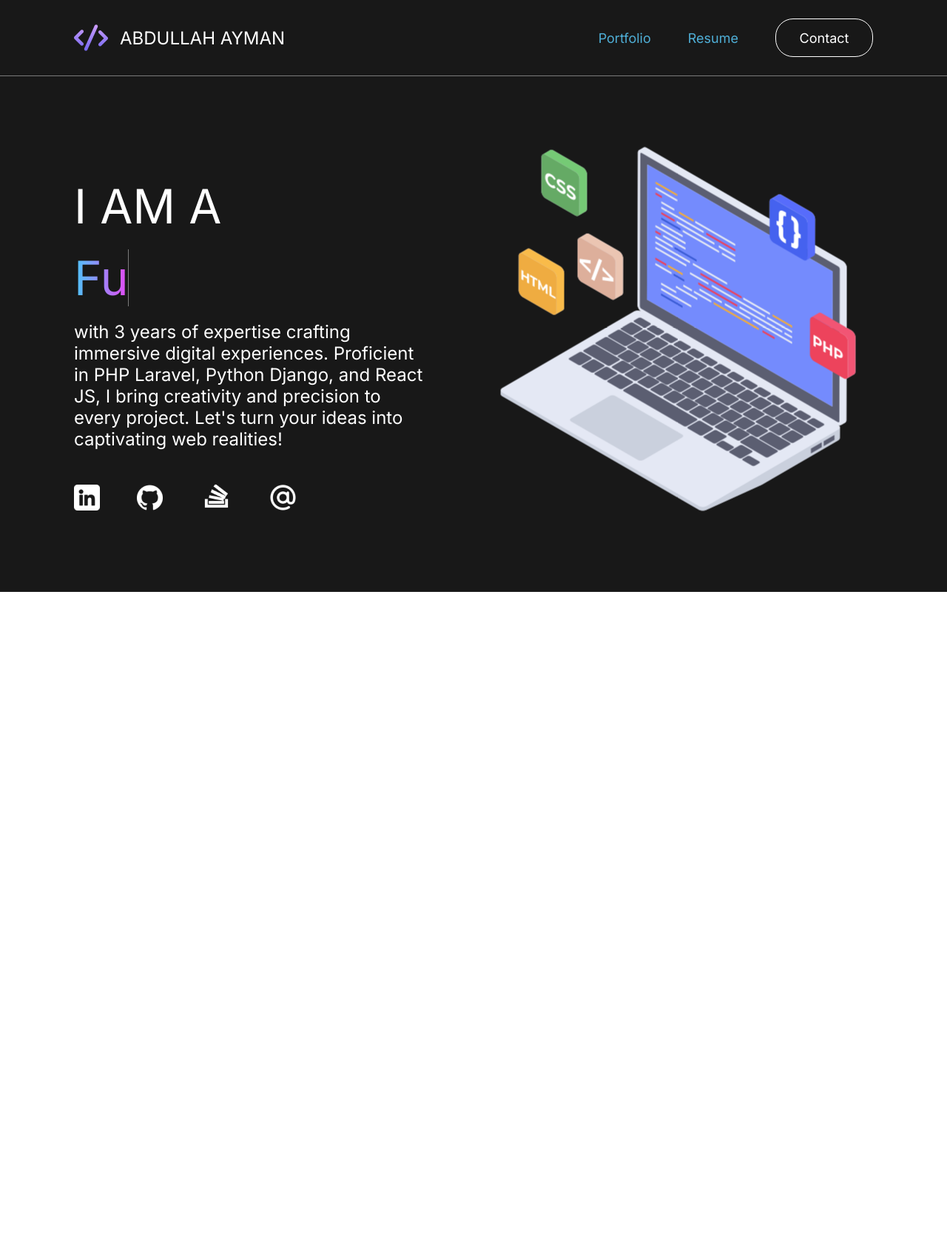
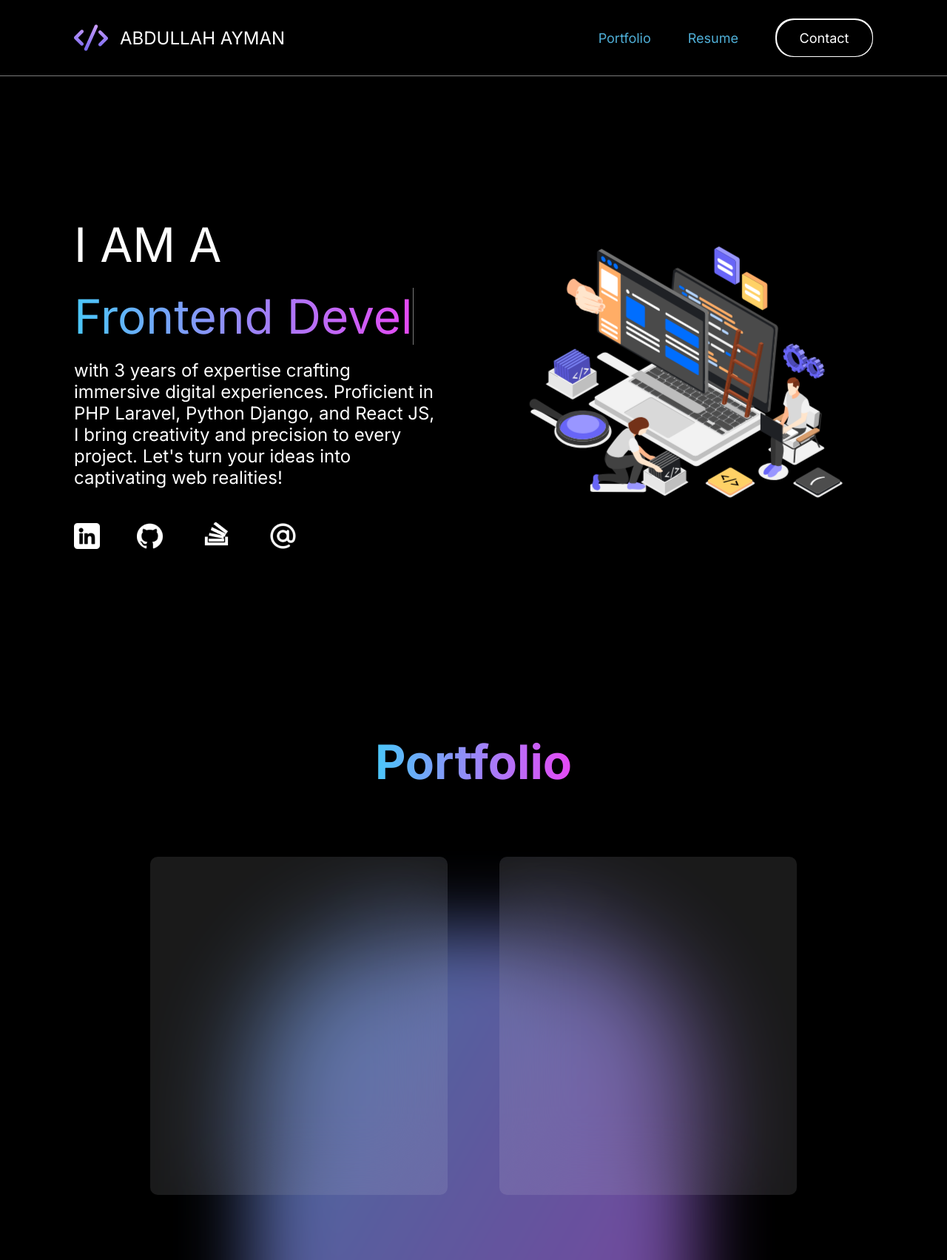
Before and after one commit to AbdullahAymanMSRE/portfolio, a React (Create React App) app: page / in a window 1280 px wide. Shown: the whole page at 74% size. Before the commit the page ends 800 px from the top, so only its background shows below. Built offline with nearby package versions, Linux system fonts and the light colour scheme.

Commit message:
init portfolio page and animation for contact on hover button

```diff
--- a/package.json
+++ b/package.json
@@ -11,6 +11,7 @@
     "react-router": "^6.21.1",
     "react-router-dom": "^6.21.1",
     "react-scripts": "5.0.1",
+    "react-scroll": "^1.9.0",
     "sass": "^1.69.7",
     "web-vitals": "^2.1.4"
   },
--- a/src/App.scss
+++ b/src/App.scss
@@ -6,6 +6,9 @@
   box-sizing: border-box;
   font-family: "Inter", sans-serif;
 }
+html {
+  scroll-behavior: smooth;
+}
 a {
   text-decoration: none;
 }
--- /dev/null
+++ b/src/components/MainPage.jsx
@@ -0,0 +1,105 @@
+import { ReactComponent as BannerSvg } from "../assets/svg/banner.svg";
+import { useEffect, useState } from "react";
+import { Link } from "react-router-dom";
+import linkedinImg from "../assets/linkedin.png";
+import githubImg from "../assets/github.png";
+import stackoverflowImg from "../assets/stackoverflow.png";
+import atImg from "../assets/at.png";
+
+export default function MainPage() {
+  const words = [
+    "Backend Developer",
+    "Frontend Developer",
+    "Javascript Developer",
+    "React Developer",
+    "Fullstack Developer",
+  ];
+
+  const [title, setTitle] = useState("");
+  const [writing, setWriting] = useState(true);
+  const [index, setIndex] = useState(0);
+  useEffect(() => {
+    const write = async () => {
+      await writeAndDeleteWord(words[index]);
+      setIndex((i) => (i + 1 === words.length ? 0 : i + 1));
+    };
+    write();
+  }, [index]);
+
+  const writeAndDeleteWord = async (word) => {
+    return new Promise((resolve) => {
+      const writeAndDelete = (text) => {
+        setTimeout(() => {
+          setWriting((writing) => {
+            if (writing) {
+              if (text.length < word.length) {
+                const newTxt = text + word[text.length];
+                setTitle(newTxt);
+                writeAndDelete(newTxt);
+                return writing;
+              } else {
+                const newTxt = text.slice(0, text.length - 1);
+                setTitle(newTxt);
+                writeAndDelete(newTxt);
+                return false;
+              }
+            } else {
+              if (text.length > 0) {
+                const newTxt = text.slice(0, text.length - 1);
+                setTitle(newTxt);
+                writeAndDelete(newTxt);
+                return writing;
+              } else {
+                resolve();
+                return true;
+              }
+            }
+          });
+        }, 100);
+      };
+      writeAndDelete("");
+    });
+  };
+  return (
+    <div className="main page">
+      <section className="right">
+        <BannerSvg />
+      </section>
+      <section className="left">
+        <span className="i-am-a">i am a</span>
+        <span className="title">{title}</span>
+        <p className="description">
+          with 3 years of expertise crafting immersive digital experiences.
+          Proficient in PHP Laravel, Python Django, and React JS, I bring
+          creativity and precision to every project. Let's turn your ideas into
+          captivating web realities!
+        </p>
+        <ul className="social-list">
+          <li>
+            <Link
+              to="https://www.linkedin.com/in/abdullah-
+ayman-2798a91ab/"
+            >
+              <img src={linkedinImg} alt="linkedin logo" />
+            </Link>
+          </li>
+          <li>
+            <Link to="https://github.com/AbdullahAymanMSRE">
+              <img src={githubImg} alt="github logo" />
+            </Link>
+          </li>
+          <li className="stackoverflow">
+            <Link to="https://stackoverflow.com/users/22522913/abdullah-ayman">
+              <img src={stackoverflowImg} alt="stackoverflow logo" />
+            </Link>
+          </li>
+          <li>
+            <Link to="mailto:abdullahaymanmsre@gmail.com">
+              <img src={atImg} alt="email logo" />
+            </Link>
+          </li>
+        </ul>
+      </section>
+    </div>
+  );
+}
--- a/src/components/Nav.jsx
+++ b/src/components/Nav.jsx
@@ -1,7 +1,8 @@
 import { Link } from "react-router-dom";
 import logoImg from "../assets/logo.png";
+import { Link as ScrollLink } from "react-scroll";
 
-export default function Nav() {
+export default function Nav({ portfolioScroll }) {
   return (
     <nav className="nav-component">
       <div className="logo">
@@ -10,7 +11,7 @@ export default function Nav() {
       </div>
       <ul className="links-list">
         <li>
-          <Link to="">Portfolio</Link>
+          <button onClick={portfolioScroll}>Portfolio</button>
         </li>
         <li>
           <a
@@ -21,7 +22,9 @@ export default function Nav() {
           </a>
         </li>
         <li>
-          <Link to="">Contact</Link>
+          <Link className="contact-btn" to="">
+            Contact
+          </Link>
         </li>
       </ul>
     </nav>
--- /dev/null
+++ b/src/components/Portfolio.jsx
@@ -0,0 +1,17 @@
+import "../styles/components/portfolio.scss";
+export default function Portfolio({ ref }) {
+  return (
+    <div className="layout">
+      <div className="front">
+        <h2 className="heading">Portfolio</h2>
+        <div className="works">
+          <div className="back">
+            <div></div>
+          </div>
+          <div className="work"></div>
+          <div className="work"></div>
+        </div>
+      </div>
+    </div>
+  );
+}
--- a/src/pages/Home.jsx
+++ b/src/pages/Home.jsx
@@ -1,109 +1,26 @@
 import Nav from "../components/Nav";
 import "../styles/home.scss";
-import bannerImg from "../assets/banner.png";
-import { Link } from "react-router-dom";
-import linkedinImg from "../assets/linkedin.png";
-import githubImg from "../assets/github.png";
-import stackoverflowImg from "../assets/stackoverflow.png";
-import atImg from "../assets/at.png";
-import { useEffect, useState } from "react";
+// import bannerImg from "../assets/banner.png";
+import { useEffect, useRef, useState } from "react";
+import { Element, Events, scrollSpy } from "react-scroll";
+import MainPage from "../components/MainPage";
+import Portfolio from "../components/Portfolio";
 
 export default function Home() {
-  const words = [
-    "Fullstack Developer",
-    "Frontend Developer",
-    "Backend Developer",
-  ];
+  const portfolioPage = useRef(null);
 
-  const [title, setTitle] = useState("");
-  const [writing, setWriting] = useState(true);
-  const [index, setIndex] = useState(0);
-
-  useEffect(() => {
-    const write = async () => {
-      await writeAndDeleteWord(words[index]);
-      setIndex((i) => (i + 1 === words.length ? 0 : i + 1));
-    };
-    write();
-  }, [index]);
-
-  const writeAndDeleteWord = async (word) => {
-    return new Promise((resolve) => {
-      const writeAndDelete = (text) => {
-        setTimeout(() => {
-          setWriting((writing) => {
-            if (writing) {
-              if (text.length < word.length) {
-                const newTxt = text + word[text.length];
-                setTitle(newTxt);
-                writeAndDelete(newTxt);
-                return writing;
-              } else {
-                const newTxt = text.slice(0, text.length - 1);
-                setTitle(newTxt);
-                writeAndDelete(newTxt);
-                return false;
-              }
-            } else {
-              if (text.length > 0) {
-                const newTxt = text.slice(0, text.length - 1);
-                setTitle(newTxt);
-                writeAndDelete(newTxt);
-                return writing;
-              } else {
-                resolve();
-                return true;
-              }
-            }
-          });
-        }, 150);
-      };
-      writeAndDelete("");
-    });
-  };
+  const scrollToPortfolio = () =>
+    portfolioPage.current.scrollIntoView({ bahavior: "smooth" });
 
   return (
     <div className="home-page">
-      <Nav />
+      <Nav portfolioScroll={scrollToPortfolio} />
       <main className="container">
-        <section className="left">
-          <span className="i-am-a">i am a</span>
-          <span className="title">{title}</span>
-          <p className="description">
-            with 3 years of expertise crafting immersive digital experiences.
-            Proficient in PHP Laravel, Python Django, and React JS, I bring
-            creativity and precision to every project. Let's turn your ideas
-            into captivating web realities!
-          </p>
-          <ul className="social-list">
-            <li>
-              <Link
-                to="https://www.linkedin.com/in/abdullah-
-ayman-2798a91ab/"
-              >
-                <img src={linkedinImg} alt="linkedin logo" />
-              </Link>
-            </li>
-            <li>
-              <Link to="https://github.com/AbdullahAymanMSRE">
-                <img src={githubImg} alt="github logo" />
-              </Link>
-            </li>
-            <li className="stackoverflow">
-              <Link to="https://stackoverflow.com/users/22522913/abdullah-ayman">
-                <img src={stackoverflowImg} alt="stackoverflow logo" />
-              </Link>
-            </li>
-            <li>
-              <Link to="mailto:abdullahaymanmsre@gmail.com">
-                <img src={atImg} alt="email logo" />
-              </Link>
-            </li>
-          </ul>
-        </section>
-        <section className="right">
-          <img src={bannerImg} alt="laptop" />
-        </section>
+        <MainPage />
+
+        <div ref={portfolioPage} className="portfolio page" id="portfolio">
+          <Portfolio />
+        </div>
       </main>
     </div>
   );
--- /dev/null
+++ b/src/styles/components/portfolio.scss
@@ -0,0 +1,68 @@
+@use "../variables/colors";
+@use "../variables/variables";
+@use "../mixins/mixins";
+
+.portfolio {
+  .layout {
+    height: 100%;
+  }
+  .front {
+    @include mixins.flex($dir: column);
+    width: 100%;
+    height: 100%;
+    gap: 90px;
+  }
+  .heading {
+    background: linear-gradient(90deg, #4ac7fa 0%, #e649f5 100%);
+    background-clip: text;
+    -webkit-background-clip: text;
+    -webkit-text-fill-color: transparent;
+    font-size: 64px;
+  }
+
+  .works {
+    @include mixins.flex();
+    gap: 70px;
+    position: relative;
+  }
+
+  .work {
+    width: 402px;
+    height: 457px;
+    border-radius: 10px;
+    background: rgba(255, 255, 255, 0.1);
+    backdrop-filter: blur(50px);
+  }
+  .front {
+    position: relative;
+    // width: 100vw;
+    // height: 100vh;
+    z-index: 1;
+    overflow: hidden;
+  }
+  .back {
+    position: absolute;
+    width: 100%;
+    height: 100%;
+    top: 0;
+    left: 0;
+    padding-top: 100px;
+    // left: -(variables.$side-margin);
+    z-index: 0;
+    @include mixins.flex($align: flex-start);
+    // overflow: hidden;
+    div {
+      //   background: red;
+      width: 597px;
+      height: 763px;
+      border-radius: 210px;
+      background: linear-gradient(
+        120deg,
+        rgba(74, 199, 250, 0.8) -34.2%,
+        rgba(230, 73, 245, 0.8) 136.09%
+      );
+      filter: blur(50px);
+      opacity: 80%;
+    }
+  }
+}
--- a/src/styles/home.scss
+++ b/src/styles/home.scss
@@ -6,12 +6,18 @@
   background: colors.$background;
   min-height: 100vh;
   color: white;
-  @include mixins.flex($dir: column, $align: stretch);
+  // @include mixins.flex($dir: column, $align: stretch);
 
   .nav-component {
     @include mixins.flex($just: space-between);
     padding: 25px variables.$side-margin;
     border-bottom: 1px solid #7a7a7a;
+    max-height: 105px;
+    // position: fixed;
+    width: 100vw;
+    z-index: 100;
+    background: rgba(0, 0, 0, 0.4);
+    backdrop-filter: blur(5px);
     .logo {
       @include mixins.flex();
       gap: 16px;
@@ -20,17 +26,68 @@
       @include mixins.flex($just: space-between);
       list-style: none;
       gap: 50px;
-      a {
+      a,
+      button {
+        border: none;
+        background: inherit;
         color: colors.$secondary;
         font-size: 18px;
+        cursor: pointer;
       }
       li:last-child a {
         @include mixins.flex();
         height: 52px;
         width: 132px;
         border-radius: 24px;
-        border: 1px solid #fff;
+        // border: 1px solid #fff;
         color: white;
+        position: relative;
+        overflow: hidden;
+        background: white;
+        &::before {
+          // height: 52px;
+          // width: 132px;
+          // background: linear-gradient(
+          //   #ff75c3 14%,
+          //   #ffa647 32%,
+          //   #ffe83f 50%,
+          //   #9fff5b 69%,
+          //   #cd93ff 85%
+          // );
+          // width: 100%;
+          // height: 100%;
+          width: 200px;
+          height: 200px;
+          position: absolute;
+          animation: rotate-border 2s linear infinite;
+          border-radius: 50%;
+          background: conic-gradient(
+            from 180deg at 50.17% 50.34%,
+            rgba(0, 0, 0, 0) 89.73139822483063deg,
+            #fc2da2 181.8234944343567deg,
+            #ffa647 201.4614486694336deg,
+            #ffe41a 226.5727186203003deg,
+            #69fc00 245.6411862373352deg,
+            #8800ff 268.50221157073975deg,
+            rgba(0, 0, 0, 0) 359.6771049499512deg
+          );
+        }
+        &::after {
+          content: "Contact";
+          @include mixins.flex();
+          background: black;
+          height: 49px;
+          width: 129px;
+          position: absolute;
+          border-radius: 24px;
+
+          // overflow: hidden;
+        }
+        &:hover::before {
+          content: "";
+        }
+      }
+      .contact-btn {
       }
     }
     h1 {
@@ -41,18 +98,27 @@
       }
     }
   }
-  .container {
-    @include mixins.flex($just: space-between);
+  .page {
+    height: 100vh;
+    // padding-top: 105px;
+  }
+  .main {
+    @include mixins.flex($dir: row-reverse, $just: space-between);
     gap: 90px;
     flex: 1;
   }
   .right {
     @include mixins.flex();
-    img {
-      animation: banner-animation 3s ease-in-out infinite;
+    flex: 1;
+    svg {
+      min-width: 100%;
+      // width: 612px;
+      // height: 490px;
+      animation: banner-animation 4s ease-in-out infinite;
     }
   }
   .left {
+    flex: 1;
     @include mixins.flex($just: space-evenly, $dir: column, $align: flex-start);
     gap: 20px;
     font-size: 64px;
@@ -67,6 +133,8 @@
     -webkit-text-fill-color: transparent;
     border-right: 1px solid #7a7a7a;
     min-height: 77px;
+    // max-height: 77px;
+    white-space: nowrap;
   }
   .description {
     font-size: 24px;
@@ -95,13 +163,22 @@
 
 @keyframes banner-animation {
   0% {
-    transform: translate(-10px, -10px);
+    transform: translate(-5px, -5px);
   }
   50% {
     transform: translate(0, 0);
   }
 
   100% {
-    transform: translate(-10px, -10px);
+    transform: translate(-5px, -5px);
   }
 }
+
+@keyframes rotate-border {
+  0% {
+    transform: rotate(0deg);
+  }
+  100% {
+    transform: rotate(-360deg);
+  }
+}
--- a/src/styles/variables/_colors.scss
+++ b/src/styles/variables/_colors.scss
@@ -1,2 +1,3 @@
-$background: #181818;
+// $background: #181818;
+$background: black;
 $secondary: #4fafd7;
```
Also changed, not shown: src/assets/svg/banner.svg (added), 1 other file (tests, documents, lock files or other folders).
